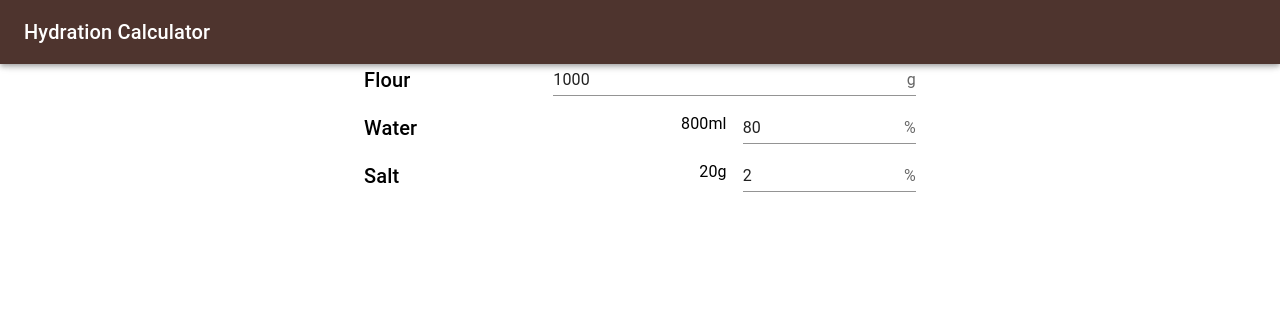
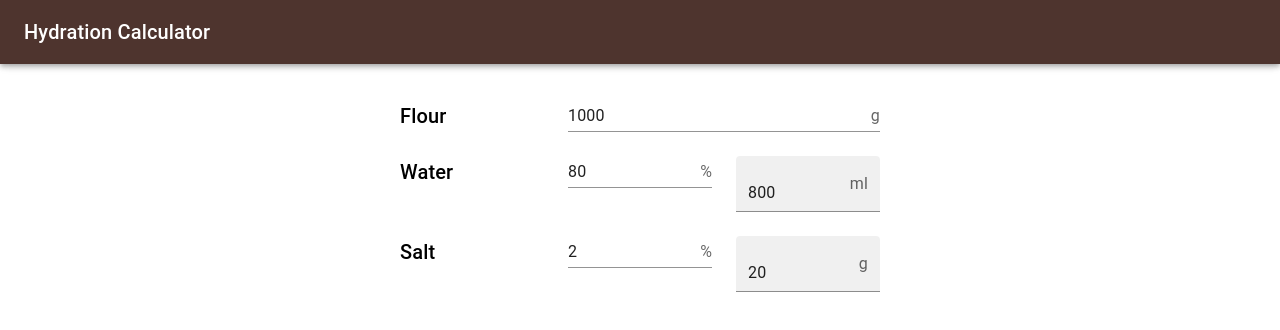
Before and after one commit to pewit90/yeastly, a React (Create React App) app: page /calculator in a window 1280 px wide. Shown: the top 330 px of the page. Built offline with nearby package versions, Linux system fonts and the light colour scheme.

Commit message:
HydrationCalculatorPage layout

```diff
--- a/src/components/HydrationCalculatorPage.tsx
+++ b/src/components/HydrationCalculatorPage.tsx
@@ -1,6 +1,6 @@
 import { Page } from "./Page";
 import Grid from "@mui/material/Unstable_Grid2";
-import { Typography } from "@mui/material";
+import { Typography, FilledInput } from "@mui/material";
 import { Hydration } from "../model/hydration";
 import React, { useState } from "react";
 import Input from "@mui/material/Input";
@@ -11,14 +11,30 @@ function Label(props: { text: string }) {
 }
 
 function NumberDisplayField(props: { value: number; unit: string }) {
-  return <Typography align="right">{props.value + props.unit}</Typography>;
+  return (
+    // <Typography variant="h6" align="right">
+    //   {props.value + props.unit}
+    // </Typography>
+    <FilledInput
+      fullWidth
+      readOnly
+      value={props.value}
+      type="number"
+      unselectable="on"
+      endAdornment={
+        <InputAdornment position="end">{props.unit}</InputAdornment>
+      }
+    />
+  );
 }
 
 function NumberInputField(props: {
   value: number;
   unit: string;
   onChange: Function;
+  filled?: boolean;
 }) {
+  if (!props.filled) {
     return (
       <Input
         fullWidth
@@ -30,13 +46,29 @@ function NumberInputField(props: {
         }
       />
     );
+  } else {
+    return (
+      <FilledInput
+        fullWidth
+        value={props.value}
+        type="number"
+        color="warning"
+        onChange={(e) => props.onChange(e.target.value)}
+        endAdornment={
+          <InputAdornment position="end">{props.unit}</InputAdornment>
+        }
+      />
+    );
+  }
 }
 
-export function HydrationCalculator(props: {}) {
-  const [hydration, setHydration] = useState(new Hydration(1000, 80, 2));
+export function HydrationCalculator(props: { hydration?: Hydration }) {
+  const [hydration, setHydration] = useState(
+    props.hydration ?? new Hydration(1000, 80, 2)
+  );
   return (
     <Page title="Hydration Calculator">
-      <Grid container spacing={2}>
+      <Grid container spacing={3} margin={3}>
         <Grid xs={4}>
           <Label text="Flour" />
         </Grid>
@@ -59,9 +91,6 @@ export function HydrationCalculator(props: {}) {
           <Label text="Water" />
         </Grid>
         <Grid xs={4}>
-          <NumberDisplayField value={hydration.water} unit="ml" />
-        </Grid>
-        <Grid xs={4}>
           {" "}
           <NumberInputField
             value={hydration.waterPercentage}
@@ -78,10 +107,10 @@ export function HydrationCalculator(props: {}) {
           />
         </Grid>
         <Grid xs={4}>
-          <Label text="Salt" />
+          <NumberDisplayField value={hydration.water} unit="ml" />
         </Grid>
         <Grid xs={4}>
-          <NumberDisplayField value={hydration.salt} unit="g" />
+          <Label text="Salt" />
         </Grid>
         <Grid xs={4}>
           {" "}
@@ -99,6 +128,9 @@ export function HydrationCalculator(props: {}) {
             }}
           />
         </Grid>
+        <Grid xs={4}>
+          <NumberDisplayField value={hydration.salt} unit="g" />
+        </Grid>
       </Grid>
     </Page>
   );
```
Lines whose indentation alone changed are shown as unchanged.
